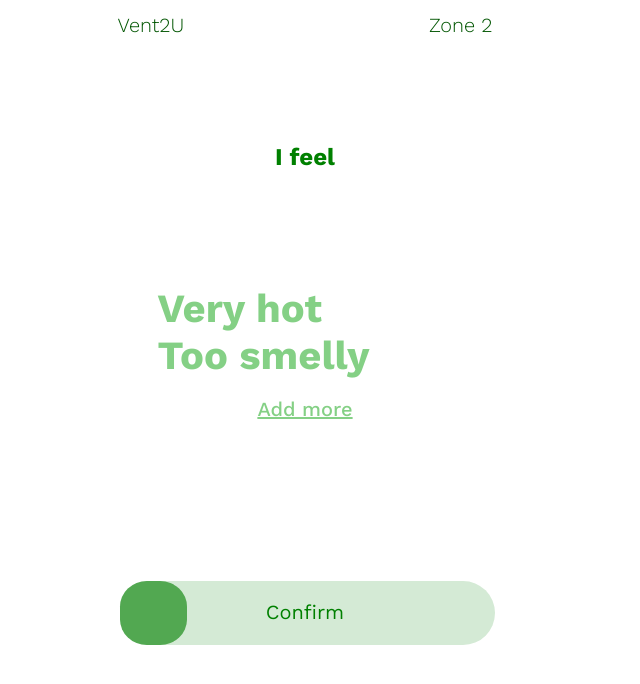
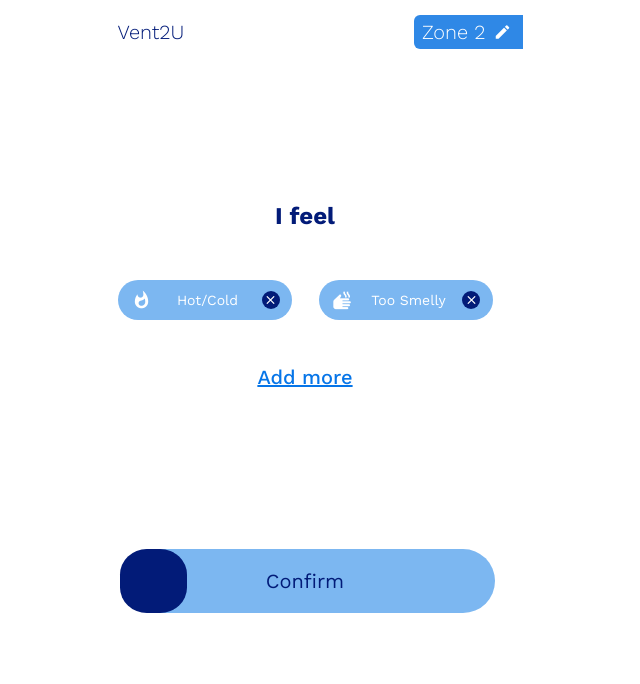
Before and after one commit to jespernpedersen/v2u, an Angular app: page /confirmation in a window 1280 px wide. Shown: the top 684 px of the page, without its empty margins (335-975 px from the left). Built offline with nearby package versions, Linux system fonts and the light colour scheme.

Commit message:
Theme Change

```diff
--- a/src/app/views/dashboard.component.css
+++ b/src/app/views/dashboard.component.css
@@ -10,7 +10,7 @@
 
 .app.special {
     background: white;
-    color: #005500;
+    color: #021b79;
 }
 
 .app-container {
@@ -40,6 +40,7 @@ header {
     font-weight: 300;
     display: flex;
     justify-content: space-between;
+    align-items: center;
 }
 
 
@@ -51,6 +52,25 @@ nav {
     bottom: 0;
     padding: 30px 0;
     left: 0;
+}
+
+.zone {
+    background-color: #2f88e6;
+    color: #FFF;
+    padding: 5px 8px;
+    border-top-left-radius: 6px;
+    border-bottom-left-radius: 6px;
+    margin-right: -30px;
+    display: flex;
+    align-items: center;
+}
+
+.zone mat-icon {
+    margin-left: 5px;
+    font-size: 18px;
+    display: flex;
+    align-items: center;
+    justify-content: center;
 }
 
 nav ul {
--- a/src/app/views/dashboard.component.html
+++ b/src/app/views/dashboard.component.html
@@ -4,6 +4,7 @@
             <span class="brand-name">Vent2U</span>
             <div class="zone">
                 Zone 2
+                <mat-icon aria-hidden="false" aria-label="Select choose">create</mat-icon>
             </div>
         </header>
         <div class="app-content">
--- a/src/app/views/dashboard.module.ts
+++ b/src/app/views/dashboard.module.ts
@@ -8,12 +8,12 @@ import { DashboardComponent } from './dashboard.component';
 
 // Subcomponents
 import { MatIconModule } from '@angular/material/icon';
-import { MatToolbarModule } from '@angular/material/toolbar';
 
 // Views
 import { RoomFeelingsModule } from './feelings/room/room.module';
 import { TemperatureModule } from './feelings/temperature/temperature.module';
 import { HumidityModule } from './feelings/humidity/humidity.module';
+import { ConfirmationModule } from './request/confirmation/confirmation.module';
 import { StatusModule } from './request/status/status.module';
 
 @NgModule({
@@ -24,10 +24,10 @@ import { StatusModule } from './request/status/status.module';
     CommonModule,
     RouterModule,
     MatIconModule,
-    MatToolbarModule,
     RoomFeelingsModule,
     TemperatureModule,
     HumidityModule,
+    ConfirmationModule,
     StatusModule
   ],
   providers: [],
--- a/src/app/views/feelings/room/room.component.css
+++ b/src/app/views/feelings/room/room.component.css
@@ -11,7 +11,7 @@
     width: 100%;
     display: grid;
     grid-template-columns: 1fr 1fr;
-    grid-column-gap: 50px;
+    grid-column-gap: 30px;
 }
 
 h1 {
@@ -21,11 +21,12 @@ h1 {
 .questions li {
     background-color: rgba(255, 255, 255, 0.15);
     text-align: center;
-    padding: 20px 0;
+    padding: 20px 10px;
     border-radius: 14px;
-    font-size: 14px;
+    font-size: 18px;
     width: 100%;
     font-weight: 300;
+    box-sizing: border-box;
 }
 
 .questions li:not(:last-of-type) {
@@ -35,5 +36,8 @@ h1 {
 mat-icon {
     display: inline-block;
     width: 100%;
-    font-size: 44px;
+    font-size: 60px;
+    line-height: normal;
+    height: auto;
+    margin-bottom: 10px;
 }
--- a/src/app/views/feelings/room/room.component.html
+++ b/src/app/views/feelings/room/room.component.html
@@ -2,16 +2,16 @@
     <h1>How does the room feel?</h1>
     <ul class="questions">
         <li routerLink="/humidity">
-            <mat-icon aria-hidden="false" aria-label="Example home icon">home</mat-icon>
+            <mat-icon aria-hidden="false" aria-label="Example home icon">whatshot</mat-icon>
             Hot/Cold
         </li>
         <li routerLink="/humidity">
-            <mat-icon aria-hidden="false" aria-label="Example home icon">home</mat-icon>
+            <mat-icon aria-hidden="false" aria-label="Example home icon">dry</mat-icon>
             Too Smelly
         </li>
         <li routerLink="/humidity">
-            <mat-icon aria-hidden="false" aria-label="Example home icon">home</mat-icon>
-            Not enough <br>fresh air
+            <mat-icon aria-hidden="false" aria-label="Example home icon">toys</mat-icon>
+            Fresh air
         </li>
         <li routerLink="/humidity">
             <mat-icon aria-hidden="false" aria-label="Example home icon">whatshot</mat-icon>
@@ -22,11 +22,11 @@
             Freezing
         </li>
         <li routerLink="/humidity">
-            <mat-icon aria-hidden="false" aria-label="Example home icon">home</mat-icon>
+            <mat-icon aria-hidden="false" aria-label="Example home icon">waves</mat-icon>
             Too windy
         </li>
         <li routerLink="/humidity">
-            <mat-icon aria-hidden="false" aria-label="Example home icon">home</mat-icon>
+            <mat-icon aria-hidden="false" aria-label="Example home icon">invert_colors_off</mat-icon>
             Humid/Dry
         </li>
     </ul>
--- a/src/app/views/feelings/temperature/temperature.component.css
+++ b/src/app/views/feelings/temperature/temperature.component.css
@@ -40,7 +40,7 @@ ul.temperature::-moz-scrollbar {
     display: block;
     scroll-snap-align: center;
     padding: 5px 0;
-    color: #b5e6c1;
+    color: #fff;
     position: relative;
     margin: 5px 0;
 }
--- a/src/app/views/request/confirmation/confirmation.component.css
+++ b/src/app/views/request/confirmation/confirmation.component.css
@@ -1,34 +1,70 @@
 :host {
     width: 100%;
-    color: #84d085;
+    color: #0675e8;
 }
 
 h1 {
     text-align: center;
     font-weight: 600;
-    color: #008000;
-    margin-bottom: 7rem;
+    color: #021b78;
 }
 
 ul {
     list-style: none;
     margin: 0;
     padding: 0;
-    padding-left: 40px;
+    display: flex;
+    justify-content: space-between;
+    flex-wrap: wrap;
+    margin-top: 3rem;
 }
 
 ul li {
     text-align: left;
     font-size: 40px;
     line-height: normal;
-    font-weight: 600;
+    font-weight: 400;
+    color: #FFF;
+    background-color: #7cb7f1;
+    font-size: 14px;
+    padding: 10px 12px;
+    border-radius: 1.5rem;
+    text-align: center;
+    width: 40%;
+    margin-bottom: 15px;
+    vertical-align: middle;
+    display: inline-flex;
+    justify-content: space-between;
+    align-items: center;
+}
+
+.item-remove {
+    height: 18px;
+    width: 18px;
+    background-color: #021b78;
+    border-radius: 100%;
+    display: flex;
+    align-items: center;
+    justify-content: center;
+}
+
+.item-remove .mat-icon {
+    font-size: 14px;
+}
+
+mat-icon {
+    display: inline-block;
+    font-size: 20px;
+    height: auto;
 }
 
 .add-more {
     text-align: center;
-    margin-top: 20px;
+    margin-top: 2rem;
     font-size: 20px;
     font-weight: 500;
+    color: #0675e8;
+    margin-bottom: 10rem;
 }
 
 .add-more span {
@@ -39,7 +75,6 @@ ul li {
 /* Slide to Confirm */
 
 .confirm-selection {
-    margin-top: 10rem;
     position: relative;
     width: 100%;
 }
@@ -54,7 +89,7 @@ ul li {
     transform: translate(-50%, -50%);
     font-size: 20px;
     pointer-events: none;
-    color: #008000;
+    color: #021b78;
 }
 
 .pullee {
@@ -94,7 +129,7 @@ ul li {
     width: 4.2rem;
     height: 4rem;
     border-radius: 40%;
-    background: #52a851;
+    background: #021b78;
     transform-origin: 50% 50%;
     transform: scale(1);
     transition: transform ease-out 100ms;
@@ -103,12 +138,12 @@ ul li {
 }
 
 .pullee::-moz-range-thumb {
-    border: 0;
+    appearance: none;
     display: block;
-    width: 1.3rem;
-    height: 100%;
-    border-radius: 50%;
-    background: #52a851;
+    width: 4.2rem;
+    height: 4rem;
+    border-radius: 40%;
+    background: #021b78;
     transform-origin: 50% 50%;
     transform: scale(1);
     transition: transform ease-out 100ms;
@@ -117,12 +152,12 @@ ul li {
 }
 
 .pullee::-ms-thumb {
-    border: 0;
+    appearance: none;
     display: block;
-    width: 1.3rem;
-    height: 100%;
-    border-radius: 50%;
-    background: #52a851;
+    width: 4.2rem;
+    height: 4rem;
+    border-radius: 40%;
+    background: #021b78;
     transform-origin: 50% 50%;
     transform: scale(1);
     transition: transform ease-out 100ms;
@@ -135,14 +170,14 @@ ul li {
     padding: 0rem;
     box-sizing: content-box;
     border-radius: 2rem;
-    background-color: #d4ead5;
+    background-color: #7cb7f1;
 }
 
 .pullee::-moz-range-track {
     height: 1.3rem;
     box-sizing: content-box;
     border-radius: 1rem;
-    background-color: #d4ead5;
+    background-color: #7cb7f1;
 }
 
 .pullee::-moz-focus-outer {
@@ -155,7 +190,7 @@ ul li {
     padding: 0rem;
     box-sizing: content-box;
     border-radius: 1rem;
-    background-color: #d4ead5;
+    background-color: #7cb7f1;
     color: transparent;
 }
 
--- a/src/app/views/request/confirmation/confirmation.component.html
+++ b/src/app/views/request/confirmation/confirmation.component.html
@@ -1,10 +1,22 @@
 <h1>I feel</h1>
 <ul class="feeling-list">
-    <li>Very hot</li>
-    <li>Too smelly</li>
+    <li routerLink="/humidity">
+        <mat-icon aria-hidden="false" aria-label="Example home icon">whatshot</mat-icon>
+        Hot/Cold
+        <span class="item-remove">
+            <mat-icon aria-hidden="false" aria-label="Remove item">close</mat-icon>
+        </span>
+    </li>
+    <li routerLink="/humidity">
+        <mat-icon aria-hidden="false" aria-label="Example home icon">dry</mat-icon>
+        Too Smelly
+        <span class="item-remove">
+            <mat-icon aria-hidden="false" aria-label="Remove item">close</mat-icon>
+        </span>
+    </li>
 </ul>
 <div class="add-more">
-    <span>Add more</span>
+    <span (click)="addMore()">Add more</span>
 </div>
 <div class="confirm-selection">
     <input type="range" value="0" class="pullee" />
--- a/src/app/views/request/confirmation/confirmation.component.ts
+++ b/src/app/views/request/confirmation/confirmation.component.ts
@@ -85,5 +85,8 @@ export class ConfirmationComponent implements AfterViewInit {
 
     navigatetoStatus() {
         this.router.navigateByUrl('/status');
-     }
+    }
+    addMore() {
+        this.router.navigateByUrl('/');
+    }
 }
--- a/src/app/views/request/status/status.component.css
+++ b/src/app/views/request/status/status.component.css
@@ -1,24 +1,41 @@
 :host {
     width: 100%;
-    color: #84d085;
+    color: #0675e8;
 }
 
 h1 {
     text-align: center;
     font-weight: 600;
-    color: #008000;
+    color: #021b78;
     margin-bottom: 1rem;
 }
 
 ul {
-    margin-left: 30px;
+    list-style: none;
+    margin: 0;
+    padding: 0;
+    display: flex;
+    justify-content: center;
 }
 
 ul li {
     text-align: left;
     font-size: 40px;
     line-height: normal;
-    font-weight: 600;
+    font-weight: 400;
+    color: #FFF;
+    background-color: #7cb7f1;
+    font-size: 16px;
+    display: inline-block;
+    padding: 10px 12px;
+    border-radius: 1.5rem;
+    text-align: center;
+    width: 50%;
+    max-width: 156px;
+}
+
+ul li:nth-of-type(even) {
+    margin-left: 15px;
 }
 
 .approval-count {
@@ -29,21 +46,21 @@ ul li {
 
 .count {
     border-radius: 100%;
-    border: 3px solid #017f02;
+    border: 3px solid #021b78;
     width: 5rem;
     height: 5rem;
     display: inline-flex;
     align-items: center;
     justify-content: center;
     font-size: 37px;
-    color: #017f02;
+    color: #021b78;
     font-weight: 600;
 }
 
 .cancel-request {
     text-align: center;
     font-weight: 600;
-    color: #017f02;
+    color: #021b78;
     font-size: 22px;
     margin-top: 8rem;
 }
```
Also changed, not shown: src/app/views/request/confirmation/confirmation.module.ts (added, +27 -0 lines).
